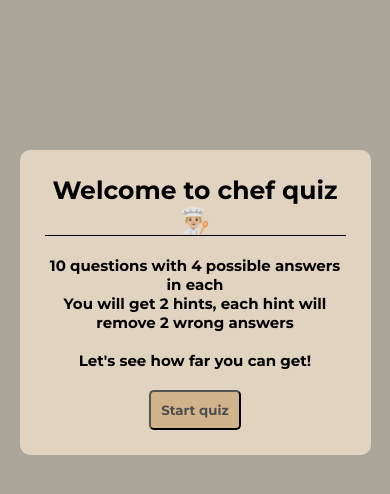
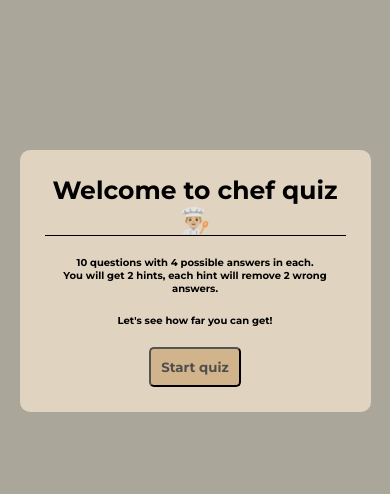
Before and after one commit to MikkoPasanen/Chef-quiz, a plain HTML site: page index.html in a window 390 px wide. Drawn offline with Linux system fonts and the light colour scheme.

Commit message:
smaller text when on mobile

```diff
--- a/index.html
+++ b/index.html
@@ -9,8 +9,8 @@
     <body>
         <div id="starting-container">
             <h2>Welcome to chef quiz👨🏼‍🍳</h2>
-            <p>10 questions with 4 possible answers in each</p>
-            <p>You will get 2 hints, each hint will remove 2 wrong answers</p>
+            <p>10 questions with 4 possible answers in each.</p>
+            <p>You will get 2 hints, each hint will remove 2 wrong answers.</p>
             <br>
             <p>Let's see how far you can get!</p>
             <button id="start-game">Start quiz</button>
--- a/scripts/quiz.js
+++ b/scripts/quiz.js
@@ -1,9 +1,3 @@
-/*
-TODO:
-
-Mobile first
-
-*/
 
 import { questions } from "./questions.js";
 import { shuffleArray } from "./shuffle.js";
--- a/styles/_starting.scss
+++ b/styles/_starting.scss
@@ -14,7 +14,7 @@
     }
 
     p {
-        font-size: $normal-font-size;
+        font-size: $mobile-font-size;
         text-align: center;
         font-weight: $weight;
     }
@@ -28,3 +28,16 @@
     }
 
 }
+
+@media only screen and (min-width: 600px) {
+
+     #starting-container {
+
+        p {
+            font-size: $normal-font-size;
+        }
+    }
+
+
+
+}
--- a/styles/_variables.scss
+++ b/styles/_variables.scss
@@ -3,6 +3,7 @@
 $header-font-size: 25px;
 $secondary-font-size: 18px;
 $normal-font-size: 15px;
+$mobile-font-size: 10px;
 
 $base-font: "Montserrat";
 $weight: 600;
```
Also changed, not shown: styles/style.css, 1 other file.
